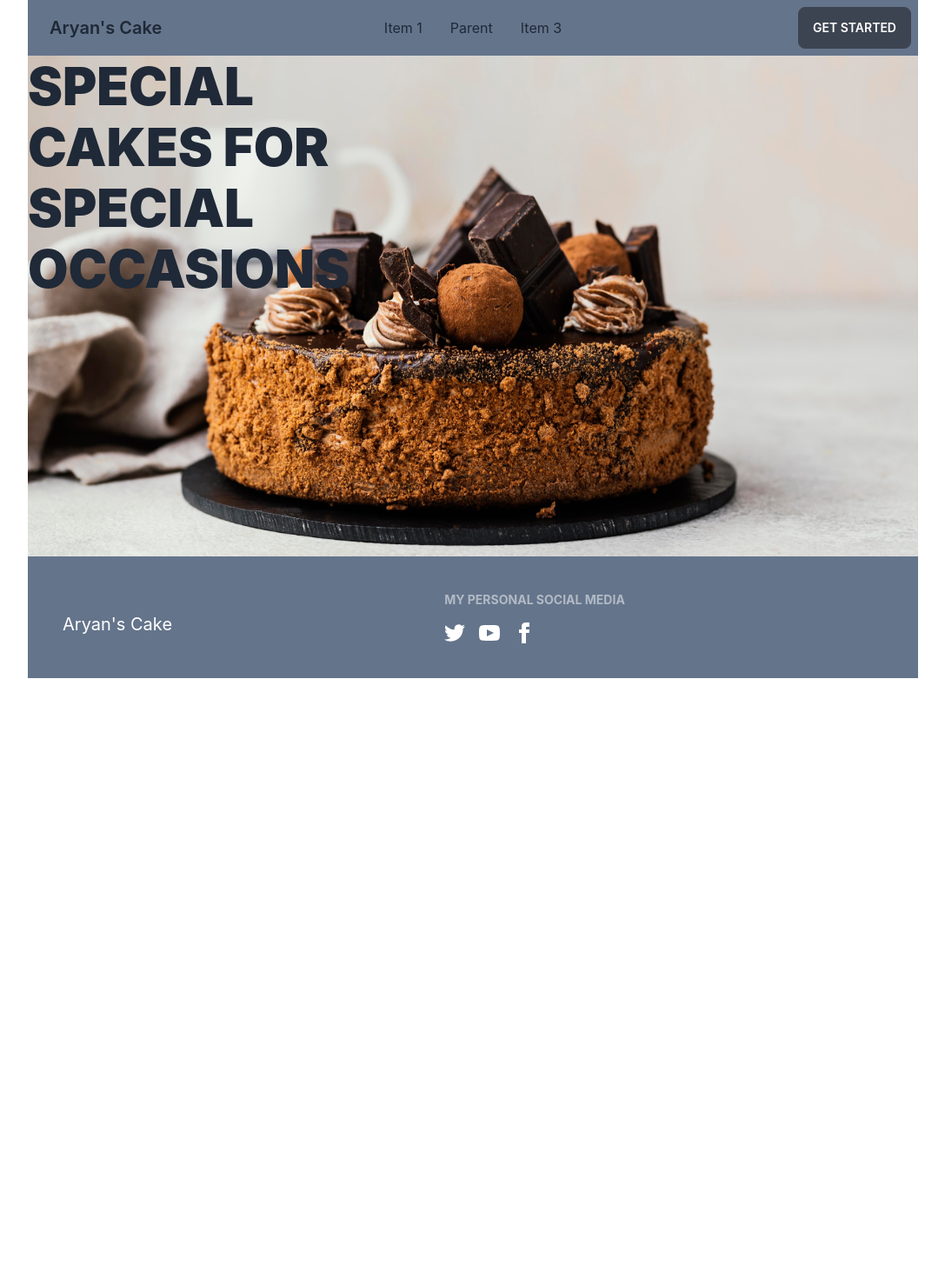
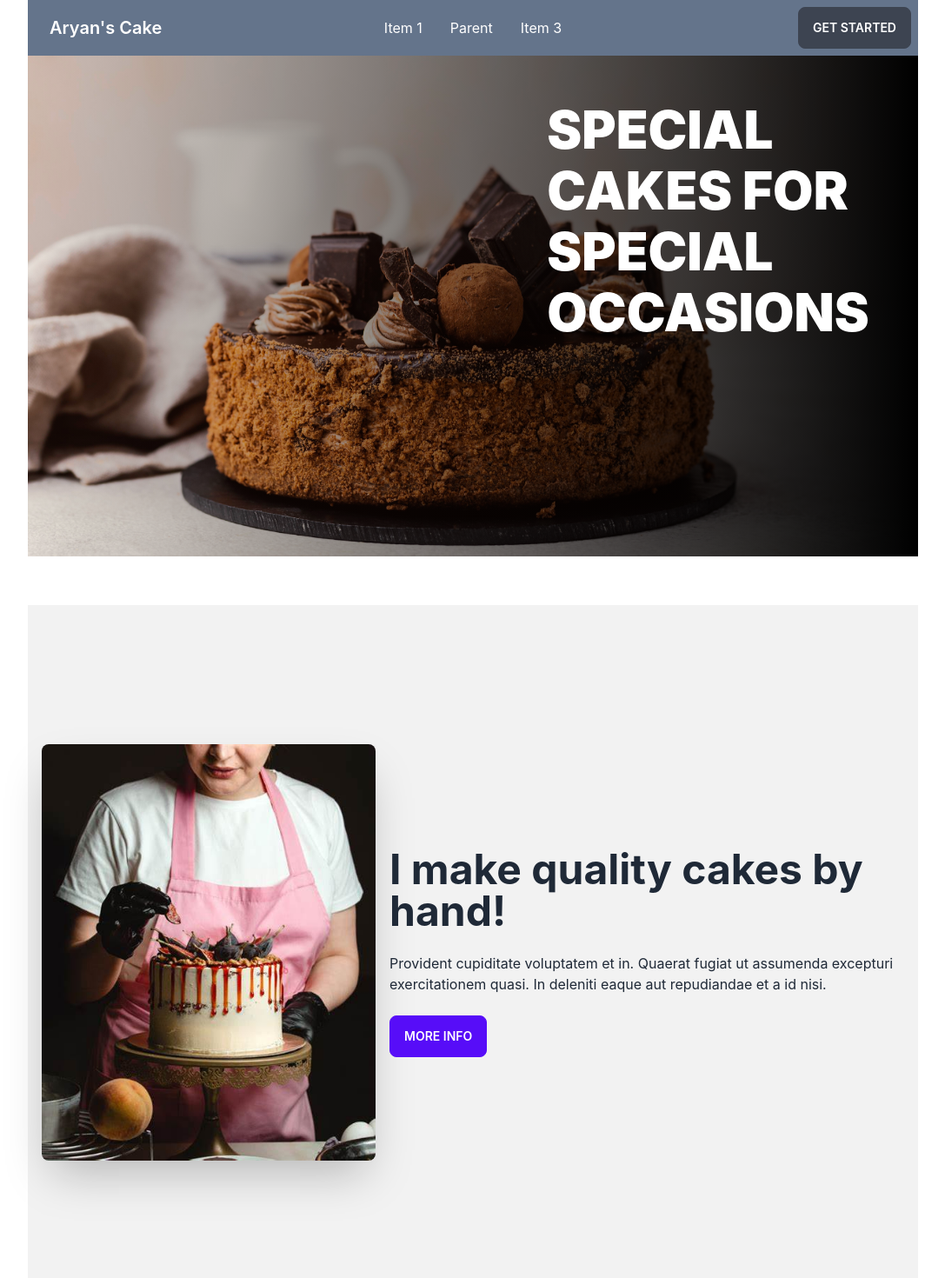
Before and after one commit to Asif0810/aryan-cakes, a React (Create React App) app: page / in a window 1280 px wide. Shown: the top 1470 px of the page at 87% size, without its empty margins (96-1183 px from the left). Before the commit the page ends 800 px from the top, so only its background shows below. Built offline with nearby package versions, Linux system fonts and the light colour scheme.

Commit message:
about section

```diff
--- /dev/null
+++ b/src/Pages/Home/Home/About/About.js
@@ -0,0 +1,20 @@
+import React from 'react';
+import photo from '../../../../assets/th.jpg'
+const About = () => {
+    return (
+        <div className='mt-14 mb-14'>
+            <div className="hero min-h-screen bg-base-200">
+                <div className="hero-content flex-col lg:flex-row">
+                    <img src={photo} className="max-w-sm rounded-lg shadow-2xl" />
+                    <div>
+                        <h1 className="text-5xl font-bold">I make quality cakes by hand!</h1>
+                        <p className="py-6">Provident cupiditate voluptatem et in. Quaerat fugiat ut assumenda excepturi exercitationem quasi. In deleniti eaque aut repudiandae et a id nisi.</p>
+                        <button className="btn btn-primary">more info</button>
+                    </div>
+                </div>
+            </div>
+        </div>
+    );
+};
+
+export default About;
--- a/src/Pages/Home/Home/Banner/Banner.css
+++ b/src/Pages/Home/Home/Banner/Banner.css
@@ -1,7 +1,34 @@
-.carousel{
+.carousel {
     height: 50%
 }
-.bannerheade{
+
+.carousel-photo:after {
+
+    position: absolute;
+    color: white;
+    right: 0;
+    top: 0;
+    width: 100%;
+    height: 100%;
+    display: inline-block;
+    content: '';
+    background:
+        linear-gradient(to left, black 0%, rgba(220, 67, 37, 0.068)100%)
+}
+
+.bannerheade {
+    line-height: 70px;
+    font-weight: 900;
+    margin-top: 50px
+}
+
+
+/*
+@media screen and(max-width : 600px) {
+    .bannerheade {
         line-height: 70px;
-        font-weight: 900
-}
+        font-weight: 200;
+        margin-top: 50px;
+        font-size: 20px;
+    }
+} */
--- a/src/Pages/Home/Home/Banner/Banner.js
+++ b/src/Pages/Home/Home/Banner/Banner.js
@@ -5,11 +5,11 @@ const Banner = () => {
     return (
         <div className='relative'>
             <div className="carousel h-4/5 w-full">
-                <div id="item1" className="carousel-item w-full">
+                <div id="item1" className="carousel-photo carousel-item w-full">
                     <img src={banner1} className="w-full" />
                 </div>
             </div>
-            <div className='bannerheade absolute w-5/12 top-0 text-6xl'>
+            <div className='text-white max-[870px]:mr-14 max-[732px]:text-xl  max-sm:hidden  bannerheade absolute w-5/12 top-0 right-0 text-6xl'>
                 <h1>SPECIAL CAKES FOR  SPECIAL OCCASIONS</h1>
             </div>
         </div>
--- a/src/Pages/Home/Home/Home.js
+++ b/src/Pages/Home/Home/Home.js
@@ -1,10 +1,12 @@
 import React from 'react';
+import About from './About/About';
 import Banner from './Banner/Banner';
 
 const Home = () => {
     return (
         <div>
             <Banner></Banner>
+            <About></About>
         </div>
     );
 };
--- a/src/Pages/Shared/Header/Header.js
+++ b/src/Pages/Shared/Header/Header.js
@@ -1,7 +1,7 @@
 import React from 'react';
-import { Link } from 'react-router-dom';
+
 import './Header.css'
-import logo from '../../../assets/5229f2509537b4e69cbf51bffc4db979.jpg'
+
 const Header = () => {
     return (
         <div>
@@ -14,7 +14,7 @@ const Header = () => {
                         <ul tabIndex={0} className="menu menu-compact dropdown-content mt-3 p-2 shadow bg-base-100 rounded-box w-52">
                             <li><a>Item 1</a></li>
                             <li tabIndex={0}>
-                                <a className="justify-between">
+                                <a className="justify-between ">
                                     Parent
 
                                 </a>
@@ -23,19 +23,19 @@ const Header = () => {
                             <li><a>Item 3</a></li>
                         </ul>
                     </div>
-                    <a className="btn btn-ghost normal-case text-xl">Aryan's Cake</a>
+                    <a className="btn btn-ghost normal-case text-xl text-white">Aryan's Cake</a>
                 </div>
                 <div className="navbar-center hidden lg:flex">
                     <ul className="menu menu-horizontal px-1">
-                        <li><a>Item 1</a></li>
+                        <li><a className='text-white'>Item 1</a></li>
                         <li tabIndex={0}>
-                            <a>
+                            <a className='text-white'>
                                 Parent
 
                             </a>
 
                         </li>
-                        <li><a>Item 3</a></li>
+                        <li><a className='text-white'>Item 3</a></li>
                     </ul>
                 </div>
                 <div className="navbar-end">
```
Also changed, not shown: src/assets/th.jpg (added).
